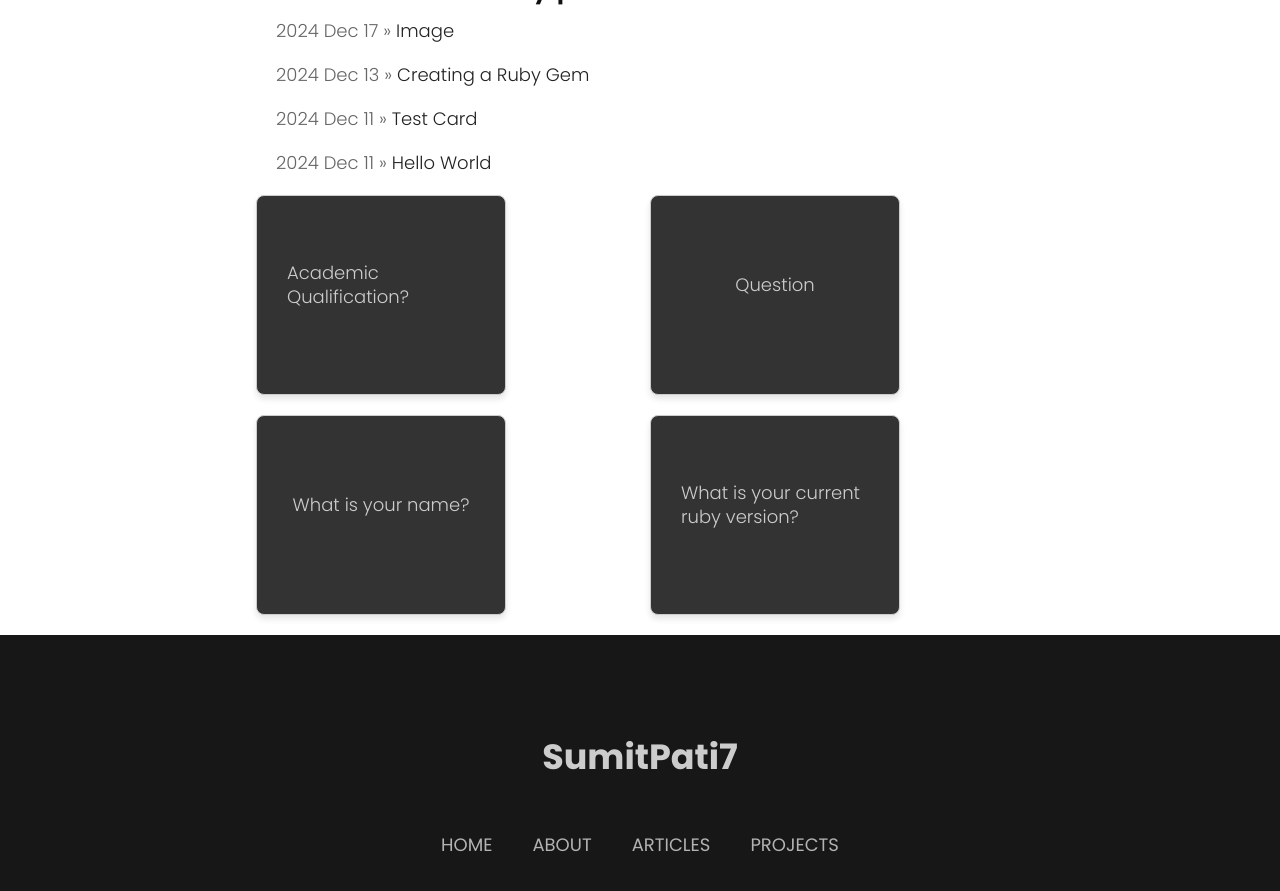
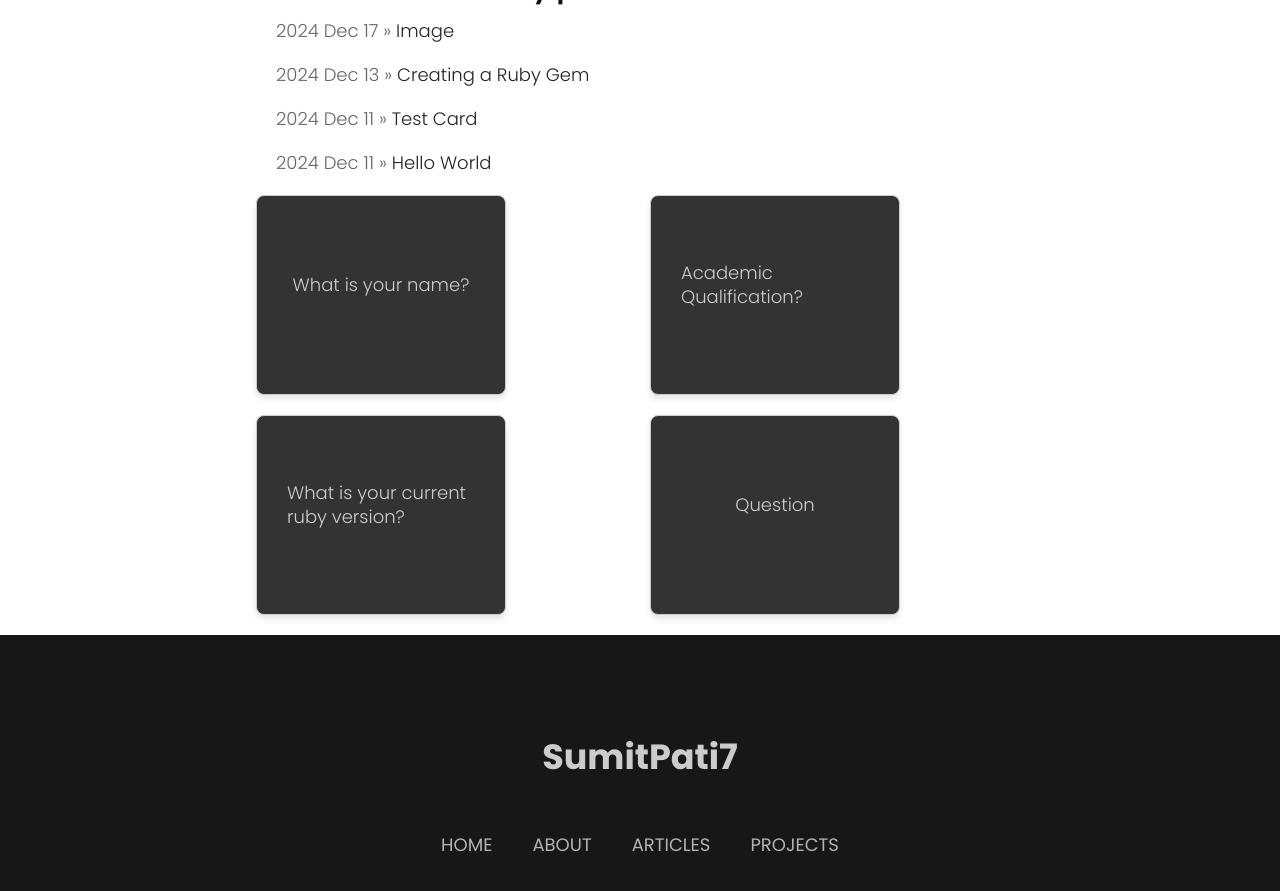
Before and after one commit to sumitpati7/blog, a Jekyll site: the page built from index.md, in a window 1280 px wide and 900 px high, scrolled down 478 px. Shown: the top 891 px of the window. Built offline with Jekyll 4.4.1, drawn with Linux system fonts in a browser that asks for light colours; nearby versions of some CDN libraries; some web fonts are replaced; comment, search, counter and statistics services are not loaded.

Commit message:
auto commit

```diff
--- a/index.md
+++ b/index.md
@@ -2,17 +2,17 @@
 layout: default
 title: SumitPati7
 flashcards:
+  - question: What is your name?
+    answer: My name is **Sumit Pati**.
+
   - question: Academic Qualification?
     answer: Bachelor in CSIT
 
+  - question: What is your current ruby version?
+    answer: 3\.3.4
+
   - question: Question
     answer: Answer
-
-  - question: What is your name?
-    answer: My name is **Sumit Pati**.
-
-  - question: What is your current ruby version?
-    answer: 3\.3.4
 
 ---
 # Hello There, I am Sumit Pati.
```
